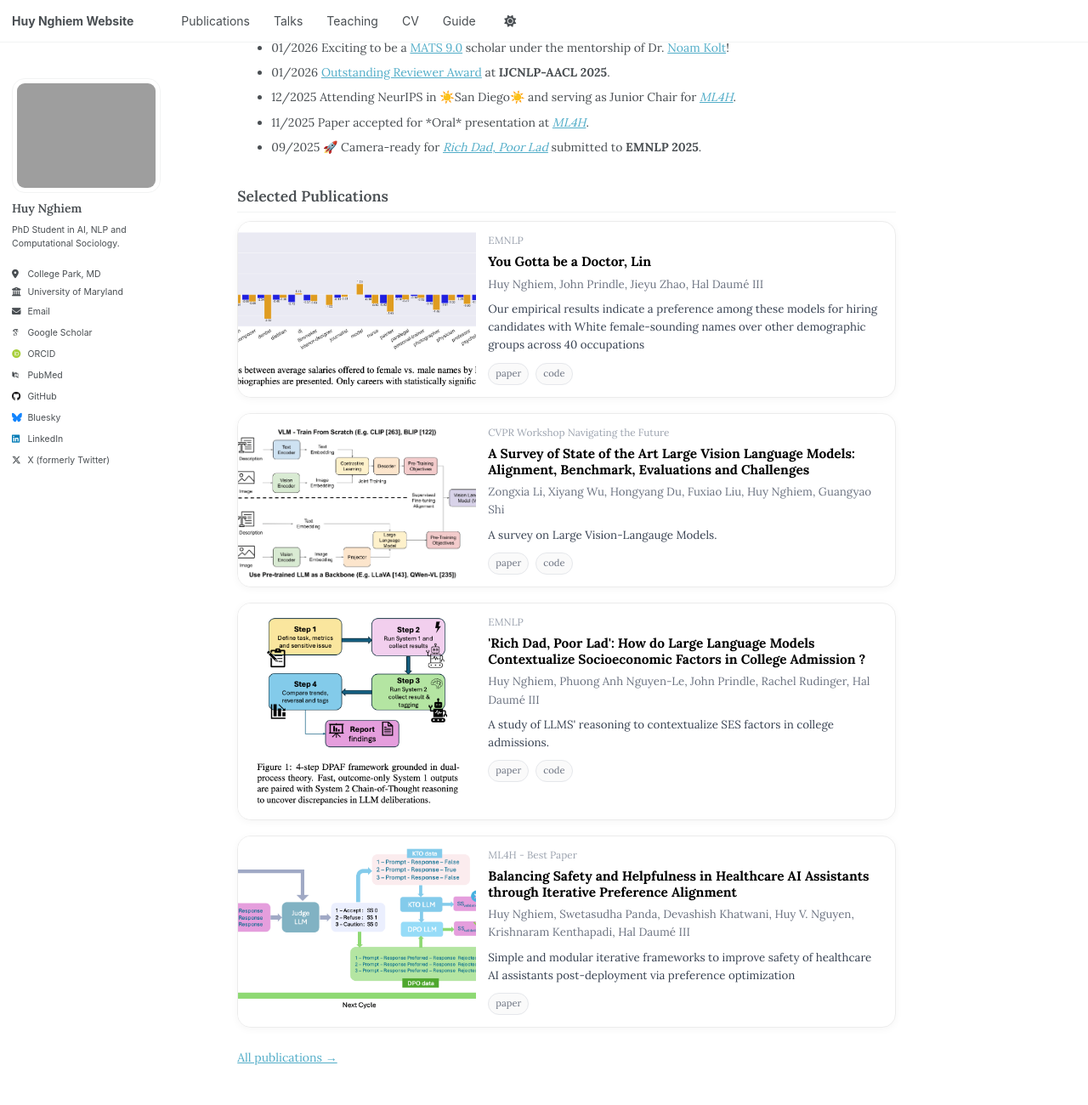
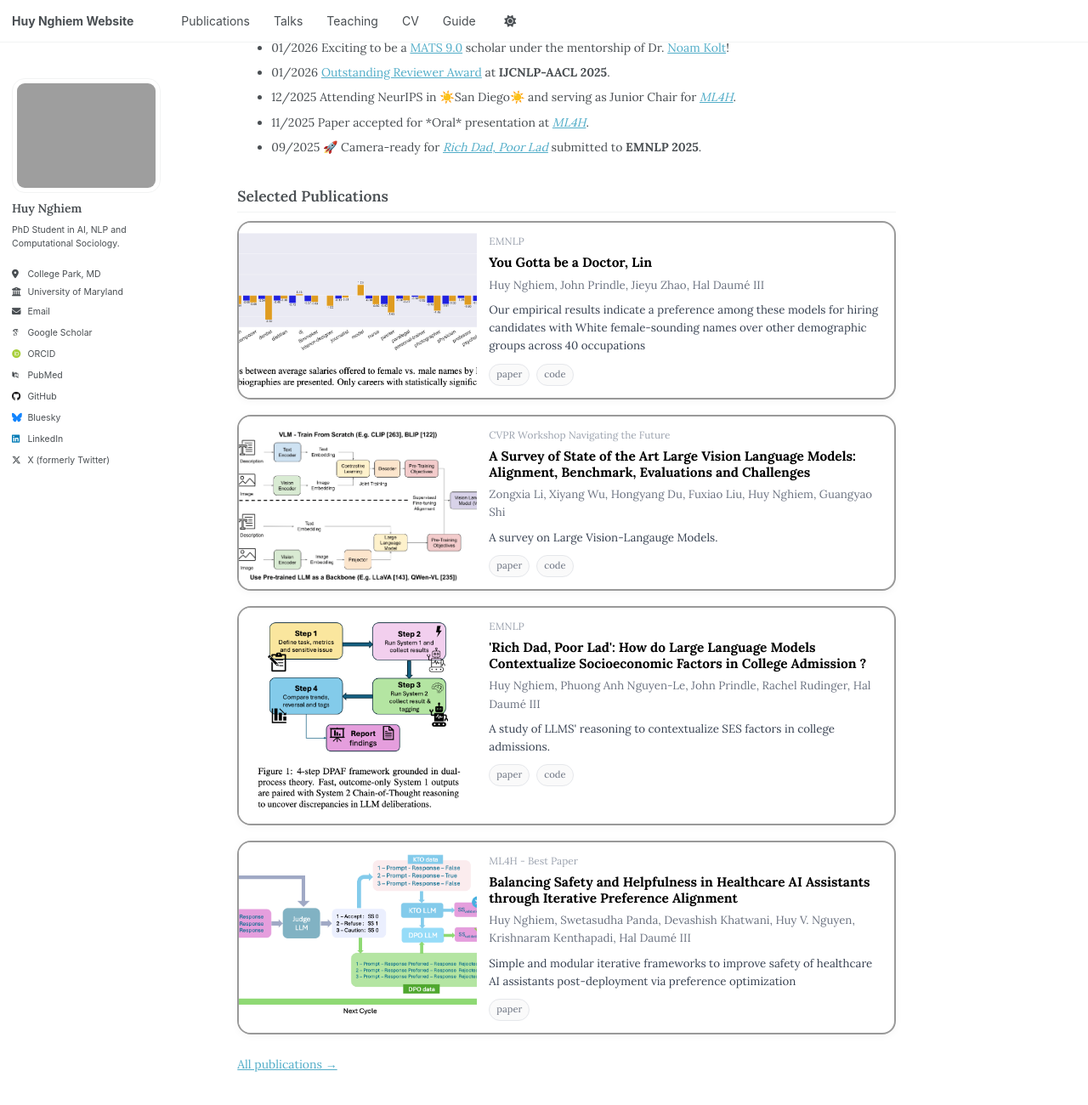
Before and after one commit to hnghiem-nlp/hnghiem-nlp.github.io, a Jekyll site: the page built from _pages/about.md, in a window 1280 px wide and 1400 px high, scrolled down 429 px. Shown: the top 1300 px of the window at 85% size. Built offline with Jekyll 4.4.1, drawn with Linux system fonts in a browser that asks for light colours; some web fonts are replaced; a script that is not in the unit is left out.

Commit message:
Make publication card borders darker and thicker
Co-Authored-By: Claude Opus 4.6 (1M context) <noreply@anthropic.com>

```diff
--- a/assets/css/custom.css
+++ b/assets/css/custom.css
@@ -38,7 +38,7 @@ h6,
     display: flex;
     flex-direction: row;
     background: #fff;
-    border: 1px solid #ececec;
+    border: 2px solid #999;
     border-radius: 16px;
     overflow: hidden;
     text-decoration: none;
```
